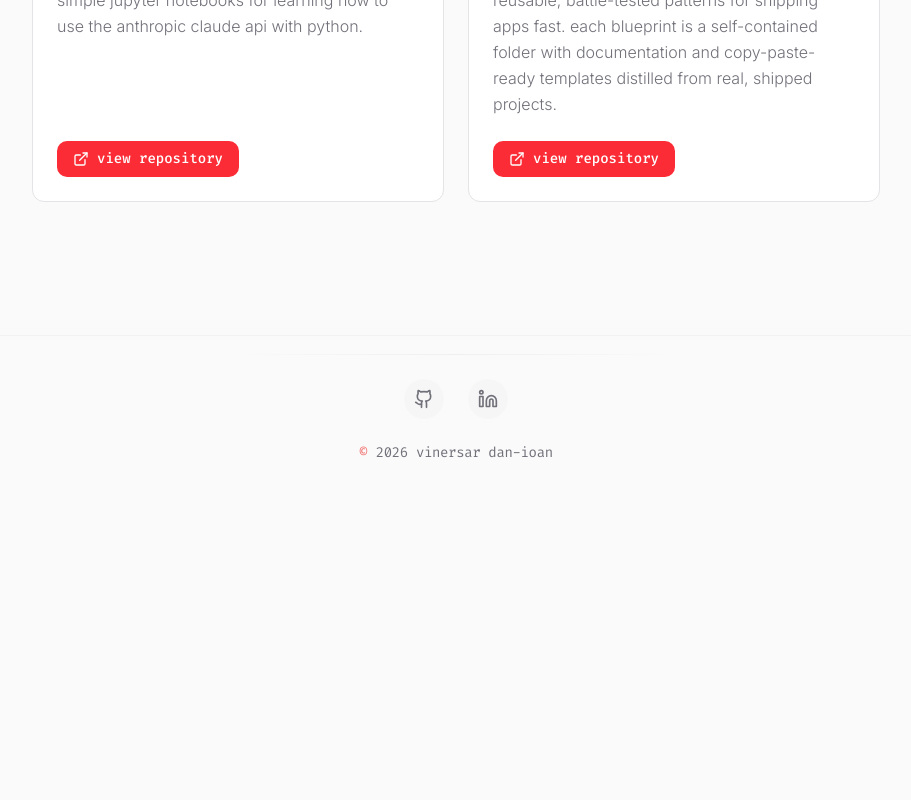
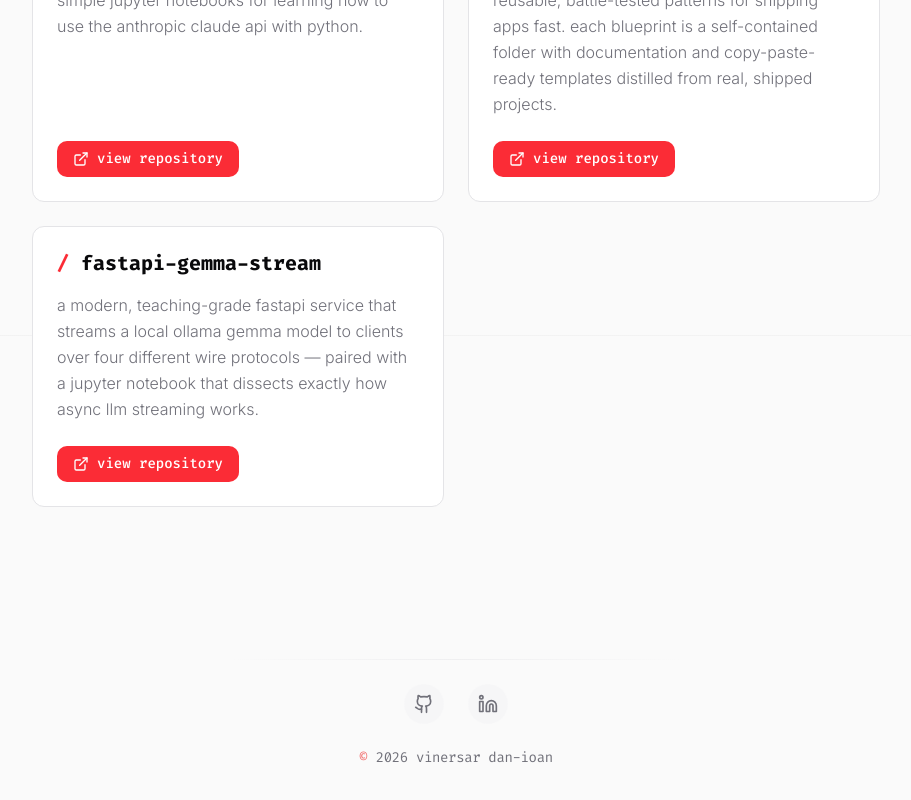
Before and after one commit to vinersar31/portfolio, a Next.js app: page /projects in a window 1280 px wide. Shown: the part 2065-2865 px from the top of the page, without its empty margins (184-1095 px from the left). Before the commit the page ends 2560 px from the top, so only its background shows below. Built offline with nearby package versions, Linux system fonts and the light colour scheme.

Commit message:
chore: add fastapi-gemma-stream to projects list

```diff
--- a/src/data/projects.ts
+++ b/src/data/projects.ts
@@ -107,4 +107,10 @@ export const projects = [
     url: "https://github.com/vinersar31/blueprints",
     isPrivate: false,
   },
+  {
+    title: "fastapi-gemma-stream",
+    description: "a modern, teaching-grade fastapi service that streams a local ollama gemma model to clients over four different wire protocols — paired with a jupyter notebook that dissects exactly how async llm streaming works.",
+    url: "https://github.com/vinersar31/fastapi-gemma-stream",
+    isPrivate: false,
+  },
 ];
```
